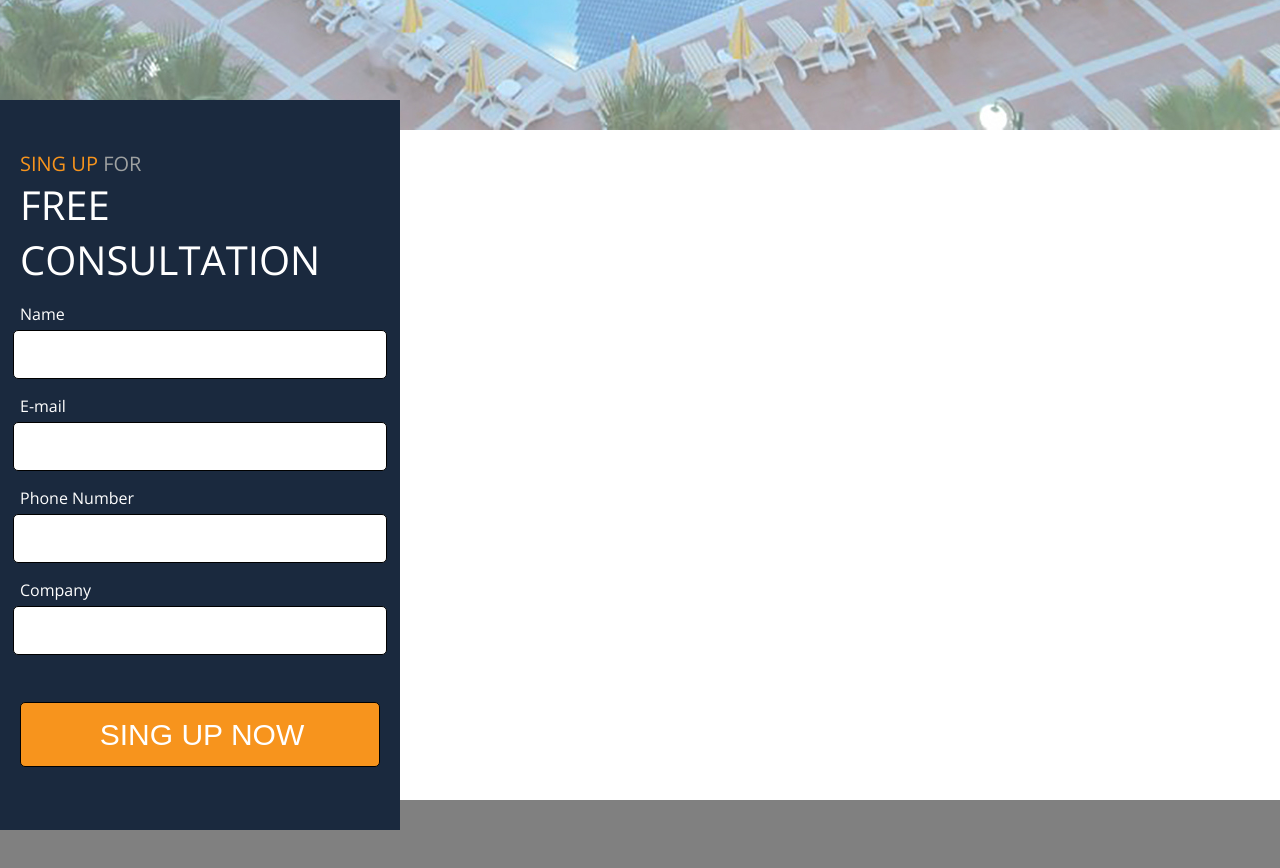
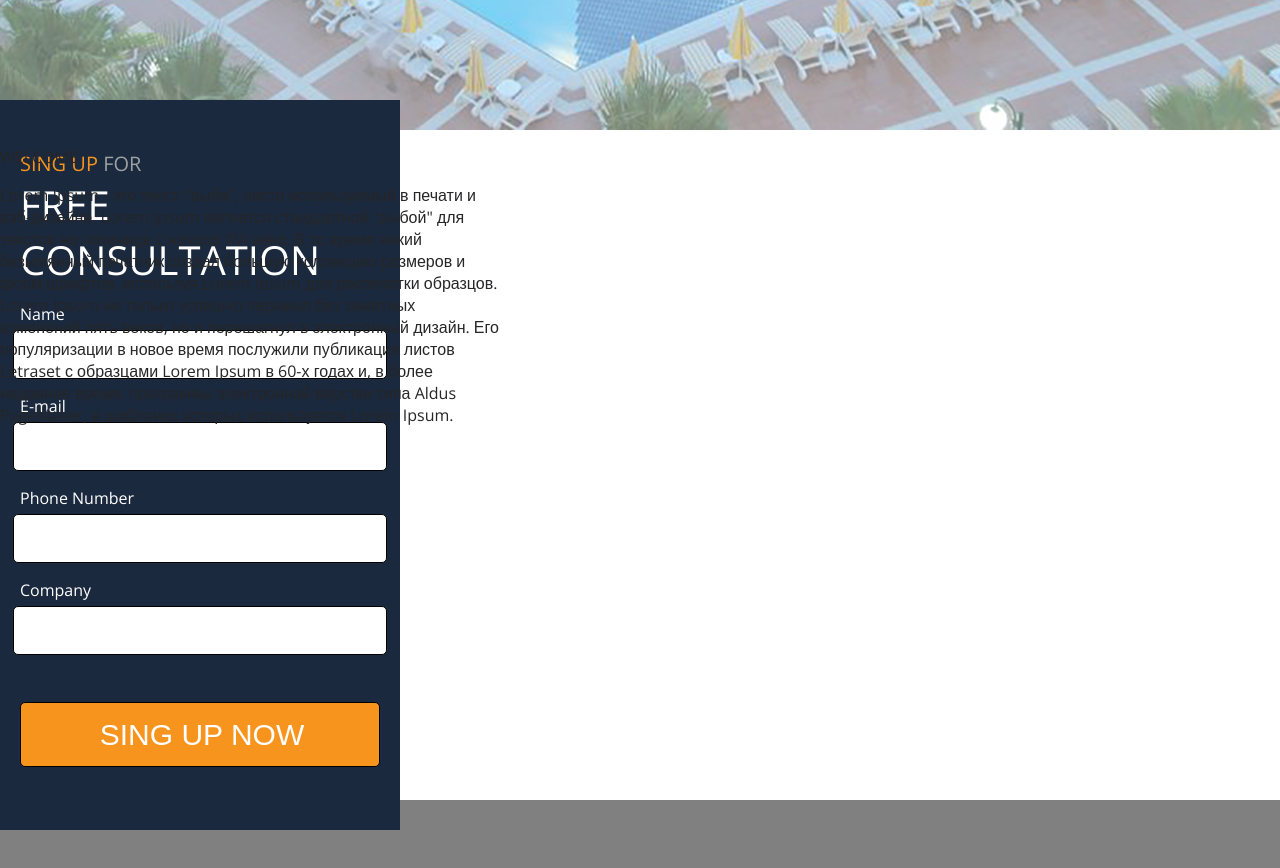
Before and after one commit to smolanovsergey/Home_work_9, a plain HTML site: page index.html in a window 1280 px wide. Shown: the part 740-1608 px from the top of the page. Drawn offline with nearby package versions, Linux system fonts and the light colour scheme.

Commit message:
30-03-2017

```diff
--- a/css/style.css
+++ b/css/style.css
@@ -106,6 +106,17 @@ html body {
     width: 100wv;
     height: 670px;
     background-color: white;
+    display: flex;
+    justify-content: space-between;
+    flex-wrap: wrap;
+}
+.section-welcome-left{
+    width: 500px;
+    color: #262628;
+}
+.section-welcome-right{
+    width: 500px;
+    color: #262628;
 }
 .section-feature{
     width: 100wv;
--- a/index.html
+++ b/index.html
@@ -45,6 +45,13 @@
         <content>
             <section>
                 <div class="section-welcome">
+                    <div class="section-welcome-left">
+                        <p>WELCOME</p>
+                        <p class="welcome-text">Lorem Ipsum - это текст-"рыба", часто используемый в печати и вэб-дизайне. Lorem Ipsum является стандартной "рыбой" для текстов на латинице с начала XVI века. В то время некий безымянный печатник создал большую коллекцию размеров и форм шрифтов, используя Lorem Ipsum для распечатки образцов. Lorem Ipsum не только успешно пережил без заметных изменений пять веков, но и перешагнул в электронный дизайн. Его популяризации в новое время послужили публикация листов Letraset с образцами Lorem Ipsum в 60-х годах и, в более недавнее время, программы электронной вёрстки типа Aldus PageMaker, в шаблонах которых используется Lorem Ipsum.</p>
+                    </div>
+                    <div class="section-welcome-right">
+
+                    </div>
                 </div>
             </section>
             <section>
```
